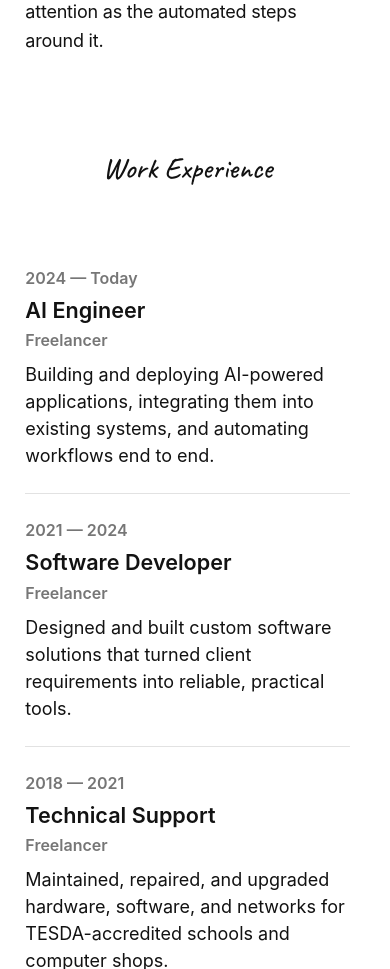
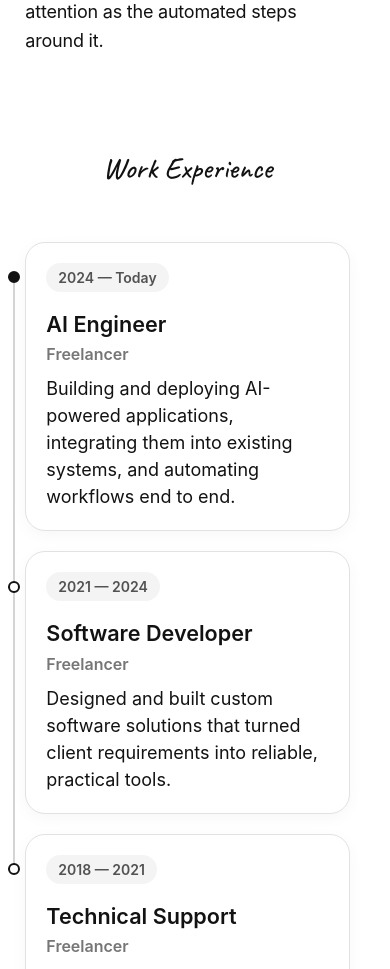
Before and after one commit to cdcris/PortfolioLight, a Laravel app: page / in a window 390 px wide. Shown: the part 5531-6500 px from the top of the page. Run offline with Laravel 12, Linux system fonts and the light colour scheme; style sheets or scripts are compiled from the project's sources.

Commit message:
feat: redesign education entries as timeline cards

```diff
--- a/resources/css/app.css
+++ b/resources/css/app.css
@@ -180,11 +180,48 @@ body { color: var(--ink); background: white; font-family: var(--font-sans); -web
 .case-figure { width: min(960px, calc(100% - 2 * var(--gutter))); margin: 34px auto 40px; }
 .case-art { overflow: hidden; border-radius: 24px; }
 .case-figure figcaption { padding: 12px .5rem 0; color: var(--muted); text-align: center; font-size: .9375rem; line-height: 1.45; }
-.experience { scroll-margin-top: 90px; }
-.experience-row { display: grid; grid-template-columns: 8rem 1fr; gap: 1.5rem; border-bottom: 1px solid #e2e2e2; padding: 1.5rem 0; font-size: 1.125rem; line-height: 1.5; }
+.experience { width: min(800px, calc(100% - 2 * var(--gutter))); scroll-margin-top: 90px; }
+.experience > ol { --card-gap: 1.25rem; display: grid; gap: var(--card-gap); }
+.experience-row {
+    --card-padding: clamp(1.25rem, 4vw, 2rem);
+    display: grid;
+    gap: 1rem;
+    padding: var(--card-padding);
+    border: 1px solid #e2e2e2;
+    border-radius: 20px;
+    background: white;
+    box-shadow: 0 4px 16px #00000009;
+    font-size: 1.125rem;
+    line-height: 1.5;
+}
 .experience-row h3 { font-size: 1.35rem; font-weight: 600; }
 .experience-row strong { color: var(--muted); font-size: 1rem; font-weight: 600; }
+.experience-row > strong { justify-self: start; padding: .25rem .75rem; border-radius: 99rem; background: #f4f4f4; color: #525252; font-size: .875rem; }
 .experience-row p { margin-top: .5rem; }
+#experience .experience-row { position: relative; }
+#experience .experience-row::before,
+#experience .experience-row:not(:last-child)::after {
+    content: '';
+    position: absolute;
+    left: calc(-1 * clamp(12px, 3vw, 28px));
+    top: calc(var(--card-padding) + .9rem);
+    translate: -50% 0;
+}
+#experience .experience-row::before {
+    z-index: 1;
+    width: 12px;
+    height: 12px;
+    margin-top: -6px;
+    border: 2px solid var(--ink);
+    border-radius: 50%;
+    background: white;
+}
+#experience .experience-row:first-child::before { background: var(--ink); }
+#experience .experience-row:not(:last-child)::after {
+    width: 2px;
+    height: calc(100% + var(--card-gap) + 2px);
+    background: #d4d4d4;
+}
 .page-footer { padding: 132px var(--gutter) 56px; }
 .page-footer .contact-links { margin: 32px auto 96px; justify-content: center; }
 .page-footer small { color: var(--muted); font-size: .9375rem; }
@@ -210,7 +247,6 @@ body { color: var(--ink); background: white; font-family: var(--font-sans); -web
     .intro-note { right: calc(100% + 16px); }
     .intro-note svg { width: 80px; left: 72%; top: 83%; }
     .case-study + .case-study, .experience { margin-top: 94px; }
-    .experience-row { grid-template-columns: 1fr; gap: .25rem; }
     .case-figure { width: calc(100% - 2 * var(--gutter)); }
     .case-art { border-radius: 16px; }
     .brand-lockup { font-size: 2.05rem; }
--- a/resources/views/welcome.blade.php
+++ b/resources/views/welcome.blade.php
@@ -118,14 +118,12 @@
                 <h2 id="education-title" class="section-title handwriting">Education</h2>
                 <ol>
                     @foreach (config('portfolio.education') as $entry)
-                        <li class="experience-row">
-                            <strong>{{ $entry['years'] }}</strong>
-                            <div>
+                        <li class="experience-row grid-cols-[minmax(0,1fr)_auto]">
+                            <strong class="self-center">{{ $entry['years'] }}</strong>
+                            <img src="{{ asset('images/portfolio/'.$entry['logo']) }}" alt="" width="64" height="64" loading="lazy" class="size-14 object-contain drop-shadow-md sm:size-16">
+                            <div class="col-span-2">
                                 <h3>{{ $entry['title'] }}</h3>
-                                <div class="mt-2 flex items-center gap-3">
-                                    <img src="{{ asset('images/portfolio/'.$entry['logo']) }}" alt="" width="40" height="40" loading="lazy" class="size-10 shrink-0 object-contain">
-                                    <strong>{{ $entry['school'] }}</strong>
-                                </div>
+                                <strong class="mt-2 block">{{ $entry['school'] }}</strong>
                                 <h4 class="mt-4 font-semibold">{{ $entry['heading'] }}</h4>
                                 <ul class="mt-1 list-disc space-y-1 pl-5">
                                     @foreach ($entry['items'] as $item)
```
